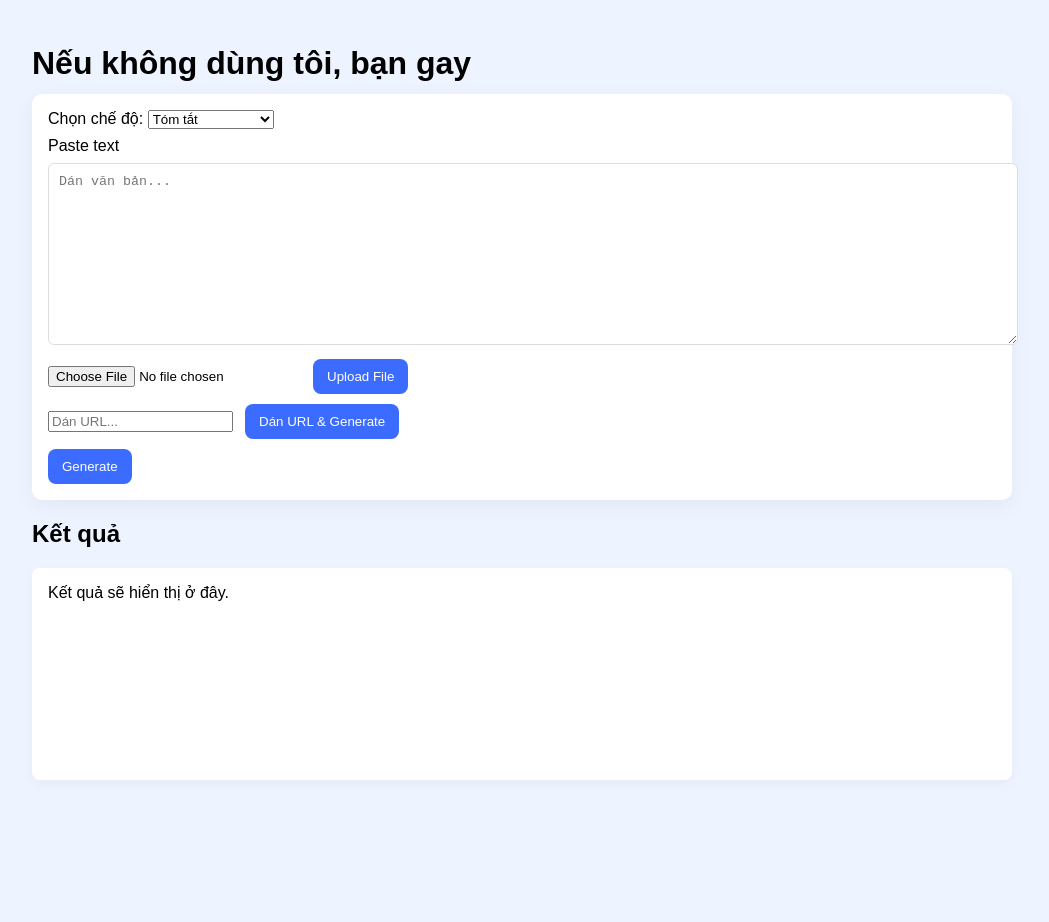
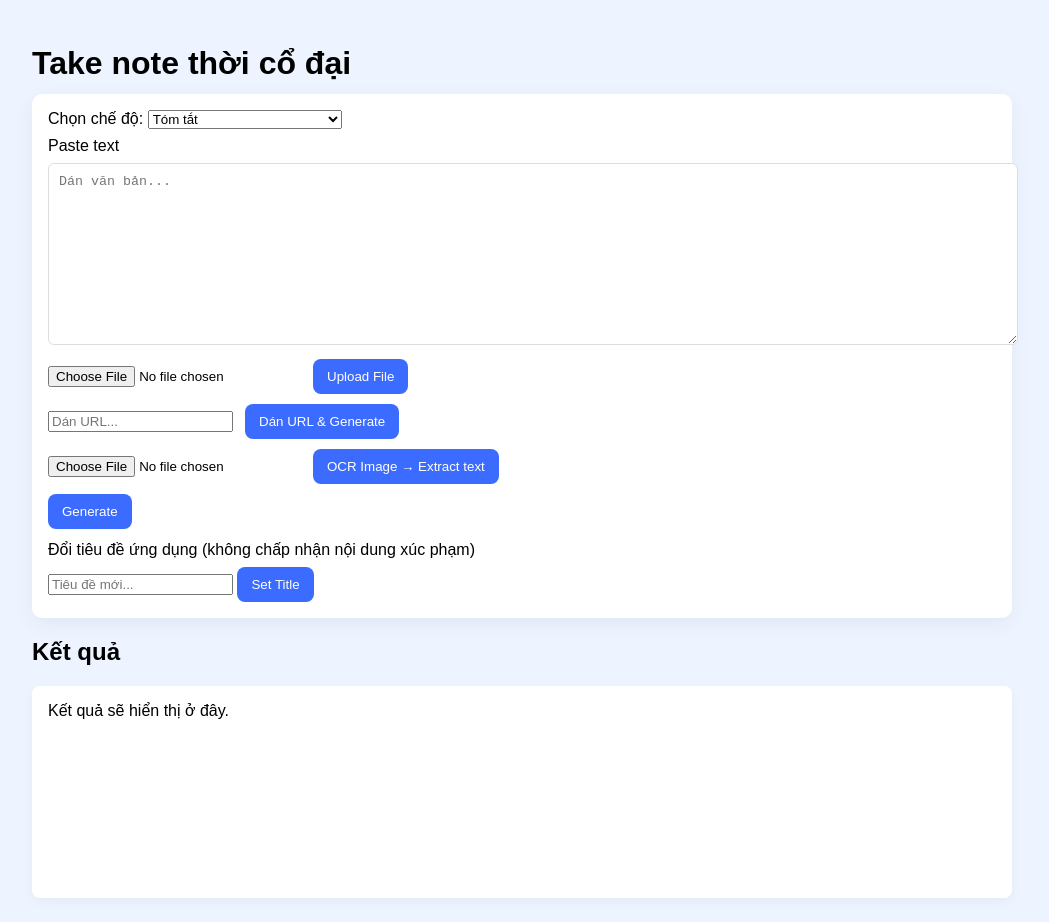
Before and after one commit to minchan303/visaotoigay, a website: page public/index.html in a window 1280 px wide. Shown: the whole page, without its empty margins (118-1167 px from the left). Before the commit the page ends 804 px from the top, so only its background shows below. Drawn offline with Linux system fonts and the light colour scheme; a script that the page names is missing.

Commit message:
Update index.html

```diff
--- a/public/index.html
+++ b/public/index.html
@@ -2,14 +2,16 @@
 <html lang="vi">
 <head>
   <meta charset="utf-8" />
-  <title>AI Chatbot — Mindmap</title>
+  <title>AI Chatbot</title>
   <link rel="stylesheet" href="style.css" />
-  <!-- mermaid -->
   <script src="https://cdn.jsdelivr.net/npm/mermaid/dist/mermaid.min.js"></script>
+  <!-- Tesseract.js CDN -->
+  <script src="https://cdn.jsdelivr.net/npm/tesseract.js@4.1.1/dist/tesseract.min.js"></script>
 </head>
 <body>
   <div class="container">
-    <h1>Nếu không dùng tôi, bạn gay</h1>
+    <!-- Title can be changed by user via setTitle function, but offensive content is blocked -->
+    <h1 id="appTitle">Take note thời cổ đại</h1>
 
     <div class="controls card">
       <label>Chọn chế độ:
@@ -17,7 +19,8 @@
           <option value="summary">Tóm tắt</option>
           <option value="flashcards">Flashcards</option>
           <option value="qa">Q&A</option>
-          <option value="mindmap">Mindmap (image)</option>
+          <option value="mindmap">Mindmap (visual from JSON)</option>
+          <option value="mindmap_text">Mindmap (textual + JSON)</option>
         </select>
       </label>
 
@@ -36,8 +39,20 @@
       </div>
 
       <div class="row">
+        <input type="file" id="imgFile" accept="image/*" />
+        <button id="ocrBtn">OCR Image → Extract text</button>
+        <span id="ocrStatus" class="muted"></span>
+      </div>
+
+      <div class="row">
         <button id="generateBtn">Generate</button>
         <button id="exportPngBtn" style="display:none">Export Mindmap PNG</button>
+      </div>
+
+      <div style="margin-top:12px;">
+        <label>Đổi tiêu đề ứng dụng (không chấp nhận nội dung xúc phạm)</label>
+        <input id="newTitle" placeholder="Tiêu đề mới..." />
+        <button id="setTitleBtn">Set Title</button>
       </div>
     </div>
 
```
